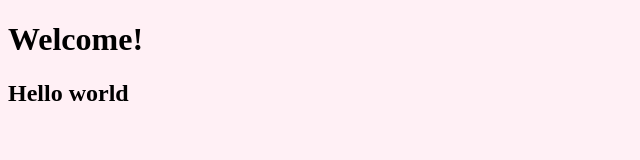
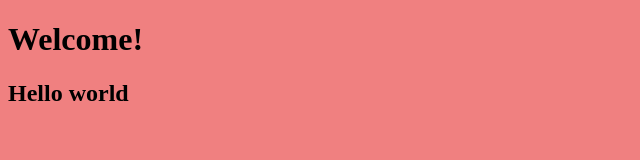
Before and after one commit to judylaijl/web, a plain HTML site: page index.html in a window 1280 px wide. Shown: the whole page, without its empty margins (0-640 px from the left). Drawn offline with Linux system fonts and the light colour scheme.

Commit message:
update colour

```diff
--- a/site.css
+++ b/site.css
@@ -1,5 +1,5 @@
 Body{
-    background-color: lavenderblush;
+    background-color: lightcoral;
 }
 
 p{
```
